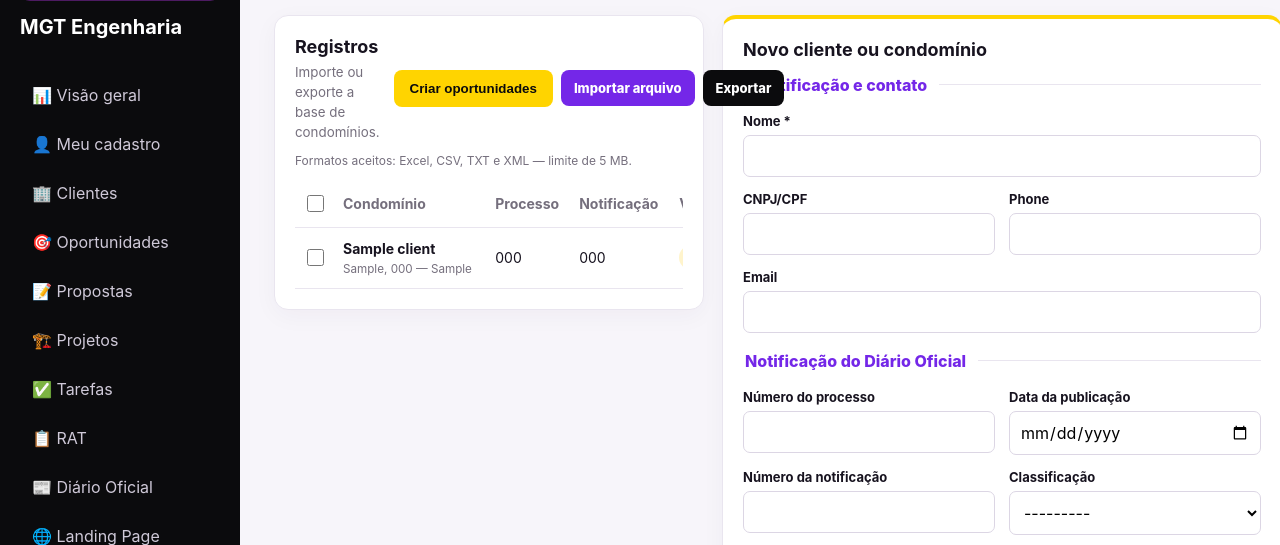
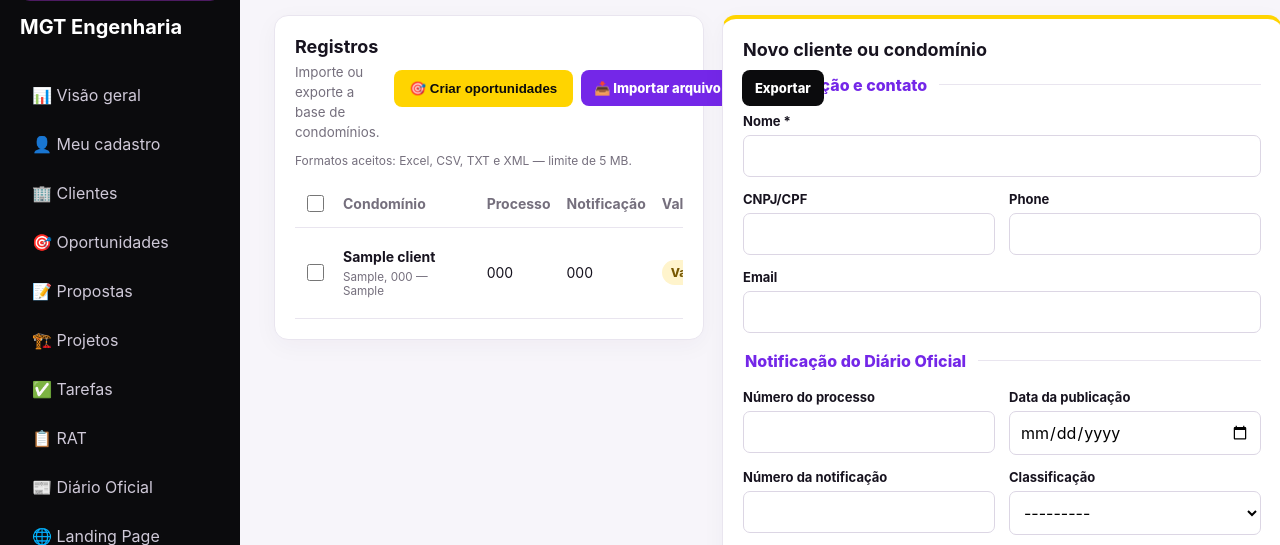
Before and after one commit to valdenicio31/mgt-engenharia-app, a Django app: template templates/clients.html in a window 1280 px wide. Shown: the part 113-658 px from the top of the page. Run offline with Django 5.2, Linux system fonts and the light colour scheme; tables that the repository leaves empty hold one stand-in row (values such as "Sample post"); the template is opened without the code that fills it: values that come from a table or form of the project are taken from there, most other values are stand-ins (such as "Sample title", 1, 10 or a date in 2020); parts of the project's set-up code (start-up, migrations or seed data) failed here and were passed over.

Commit message:
Adiciona emojis aos comandos de condominios

```diff
--- a/templates/clients.html
+++ b/templates/clients.html
@@ -6,10 +6,10 @@
     <div class="records-heading"><div><h2>Registros</h2><small>Importe ou exporte a base de condomínios.</small></div>
       <div class="data-actions">
         <form id="bulk-opportunities-form" action="{% url 'clients_to_opportunities' %}" method="post" onsubmit="return confirm('Transformar os condomínios selecionados em oportunidades de autovistoria?')">
-          {% csrf_token %}<button type="submit" class="bulk-opportunity-button">Criar oportunidades</button>
+          {% csrf_token %}<button type="submit" class="bulk-opportunity-button">🎯 Criar oportunidades</button>
         </form>
         <form action="{% url 'clients_import' %}" method="post" enctype="multipart/form-data" class="import-form">{% csrf_token %}
-          <label class="file-button">Importar arquivo<input type="file" name="file" accept=".xlsx,.csv,.txt,.xml" required onchange="this.form.submit()"></label>
+          <label class="file-button">📥 Importar arquivo<input type="file" name="file" accept=".xlsx,.csv,.txt,.xml" required onchange="this.form.submit()"></label>
         </form>
         <details class="export-menu"><summary>Exportar</summary><div>
           <a href="{% url 'clients_export' 'xlsx' %}">Excel (.xlsx)</a><a href="{% url 'clients_export' 'csv' %}">CSV (.csv)</a>
@@ -30,7 +30,7 @@
             <td>{{ item.notification_number|default:"—" }}</td>
             <td><span class="status status-{{ item.validation }}">{{ item.get_validation_display }}</span></td>
             <td>{{ item.updated_at|date:'d/m/Y H:i' }}</td>
-            <td class="row-actions"><a class="action-link" href="?editar={{ item.pk }}">Alterar</a><form method="post" action="{% url 'record_delete' 'clientes' item.pk %}" onsubmit="return confirm('Confirma a exclusão deste cliente/condomínio?')">{% csrf_token %}<button class="danger-link" type="submit">Excluir</button></form></td>
+            <td class="row-actions"><a class="action-link" href="?editar={{ item.pk }}">✏️ Alterar</a><form method="post" action="{% url 'record_delete' 'clientes' item.pk %}" onsubmit="return confirm('Confirma a exclusão deste cliente/condomínio?')">{% csrf_token %}<button class="danger-link" type="submit">🗑️ Excluir</button></form></td>
           </tr>
         {% empty %}<tr><td colspan="7">Nenhum registro.</td></tr>{% endfor %}
         </tbody>
@@ -38,10 +38,12 @@
     </div>
   </article>
 
+
   <article class="panel client-form-panel">
     <h2>{% if editing %}Alterar cliente ou condomínio{% else %}Novo cliente ou condomínio{% endif %}</h2>
     <form method="post" class="form client-form">{% csrf_token %}
       {% if form.non_field_errors %}<div class="error">{{ form.non_field_errors }}</div>{% endif %}
+
 
       <fieldset><legend>Identificação e contato</legend><div class="form-grid">
         {% include 'partials/form_field.html' with field=form.name wide=True %}
@@ -50,12 +52,14 @@
         {% include 'partials/form_field.html' with field=form.email wide=True %}
       </div></fieldset>
 
+
       <fieldset><legend>Notificação do Diário Oficial</legend><div class="form-grid">
         {% include 'partials/form_field.html' with field=form.process_number %}
         {% include 'partials/form_field.html' with field=form.publication_date %}
         {% include 'partials/form_field.html' with field=form.notification_number %}
         {% include 'partials/form_field.html' with field=form.classification %}
       </div></fieldset>
+
 
       <fieldset><legend>Endereço</legend><div class="form-grid address-grid">
         {% include 'partials/form_field.html' with field=form.street wide=True %}
@@ -66,6 +70,7 @@
         {% include 'partials/form_field.html' with field=form.state %}
         {% include 'partials/form_field.html' with field=form.postal_code %}
       </div></fieldset>
+
 
       <fieldset><legend>Tratamento da notificação</legend><div class="form-grid">
         {% include 'partials/form_field.html' with field=form.action_description wide=True %}
```
